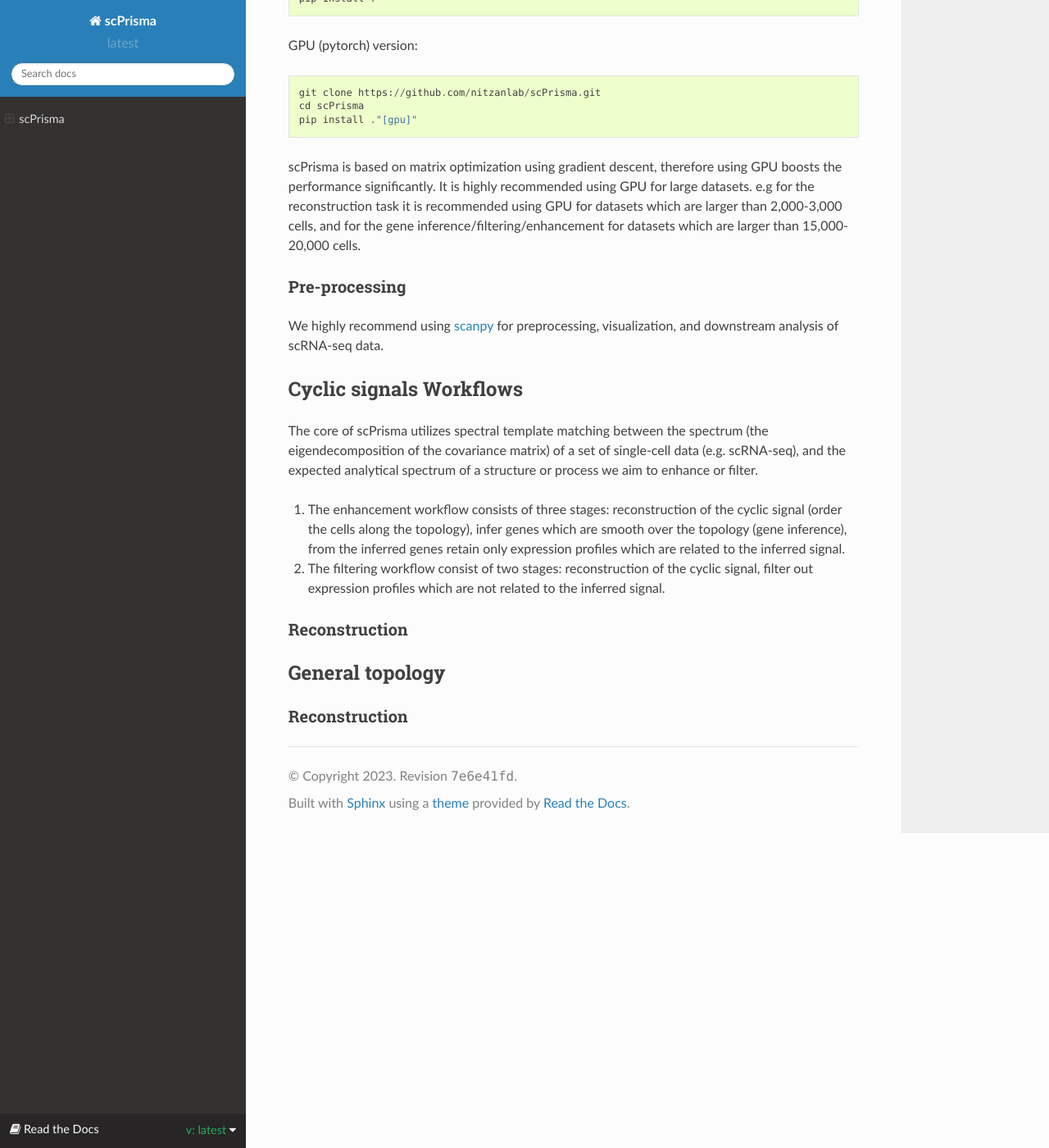
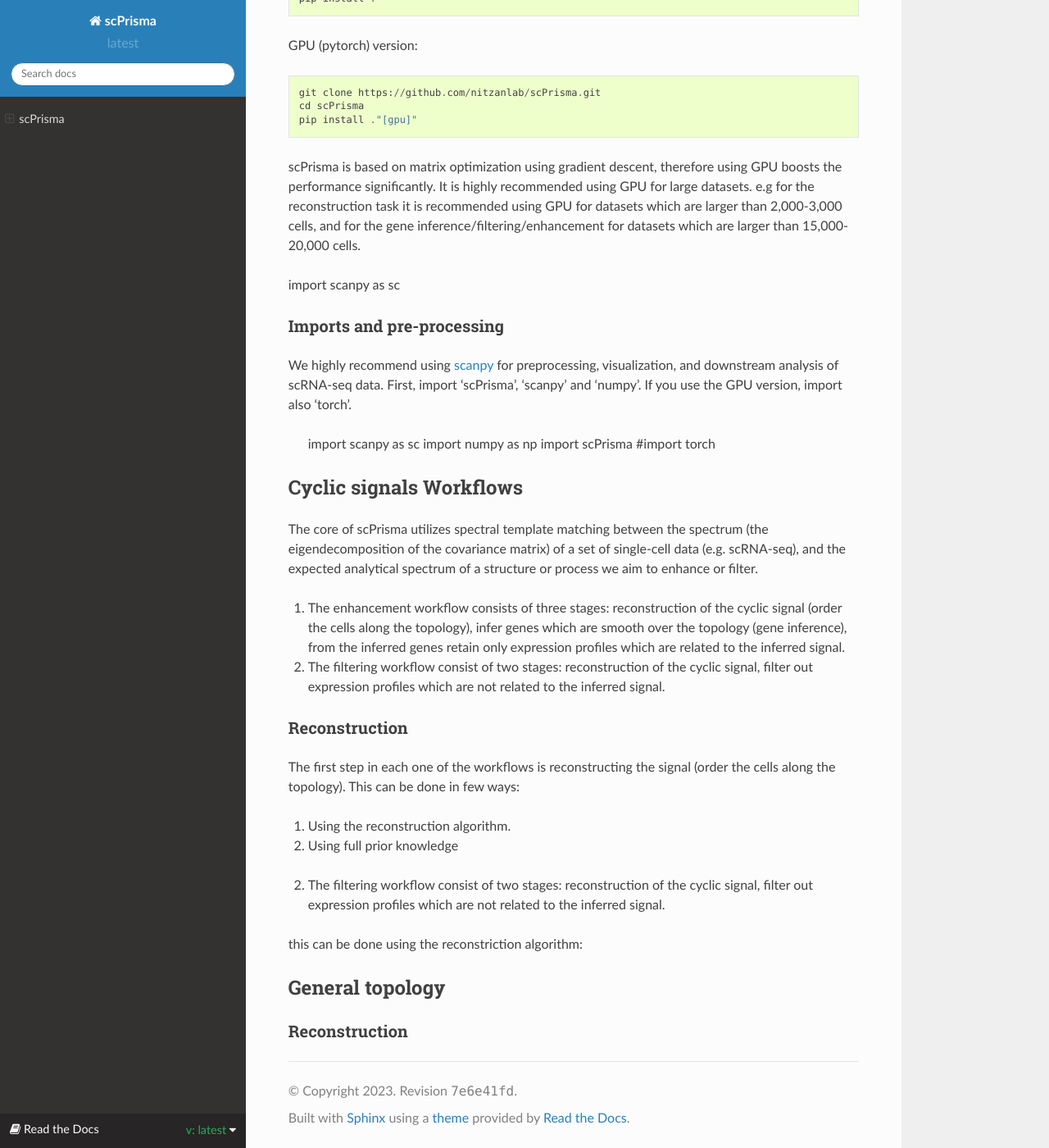
Before and after one commit to nitzanlab/scPrisma, a Sphinx documentation site: the page built from docs/index.rst, in a window 1280 px wide and 1400 px high, scrolled down 1291 px. Shown: the whole window at 82% size. Built offline with Sphinx 7.4.7 and the Read the Docs theme 2.0.0, drawn with Linux system fonts in a browser that asks for light colours.

Commit message:
Update index.rst

```diff
--- a/docs/index.rst
+++ b/docs/index.rst
@@ -27,9 +27,19 @@ GPU (pytorch) version::
 
 scPrisma is based on matrix optimization using gradient descent, therefore using GPU boosts the performance significantly. It is highly recommended using GPU for large datasets. e.g for the reconstruction task it is recommended using GPU for datasets which are larger than 2,000-3,000 cells, and for the gene inference/filtering/enhancement for datasets which are larger than 15,000-20,000 cells.
 
-Pre-processing
+import scanpy as sc
+
+Imports and pre-processing
 ~~~~~~~~~~
 We highly recommend using `scanpy <https://scanpy.readthedocs.io/>`_ for preprocessing, visualization, and downstream analysis of scRNA-seq data.
+First, import 'scPrisma', 'scanpy' and 'numpy'. If you use the GPU version, import also 'torch'.
+
+    import scanpy as sc
+    import numpy as np
+    import scPrisma
+    #import torch
+
+
 
 Cyclic signals Workflows
 -------
@@ -41,6 +51,17 @@ The core of scPrisma utilizes spectral template matching between the spectrum (t
 
 Reconstruction
 ~~~~~~~~~~
+The first step in each one of the workflows is reconstructing the signal (order the cells along the topology).
+This can be done in few ways:
+
+1. Using the reconstruction algorithm.
+
+2. Using full prior knowledge
+
+2. The filtering workflow consist of two stages: reconstruction of the cyclic signal, filter out expression profiles which are not related to the inferred signal.
+
+
+this can be done using the reconstriction algorithm:
 
 
 General topology
```
